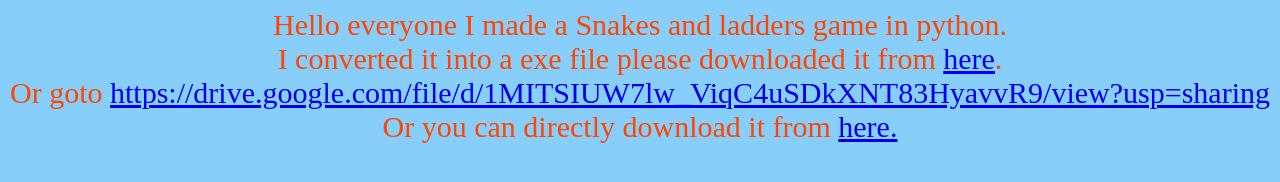
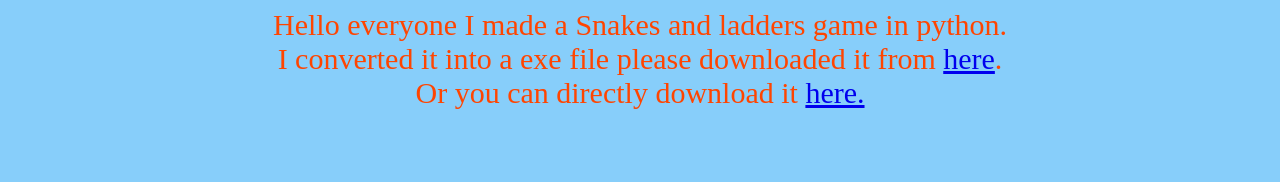
Before and after one commit to RushiVivek/SnakesAndLaddeRs, a plain HTML site: page index.html in a window 1280 px wide. Drawn offline with Linux system fonts and the light colour scheme.

Commit message:
Update index.html

```diff
--- a/index.html
+++ b/index.html
@@ -9,7 +9,7 @@
 <body>
     Hello everyone I made a Snakes and ladders game in python.
     <br>
-    I converted it into a exe file please downloaded it from <a href="https://drive.google.com/file/d/1MITSIUW7lw_ViqC4uSDkXNT83HyavvR9/view?usp=sharing">here</a>. <br>Or goto <a href="https://drive.google.com/file/d/1MITSIUW7lw_ViqC4uSDkXNT83HyavvR9/view?usp=sharing">https://drive.google.com/file/d/1MITSIUW7lw_ViqC4uSDkXNT83HyavvR9/view?usp=sharing</a>
-    <br>Or you can directly download it from <a href="https://doc-0s-44-docs.googleusercontent.com/docs/securesc/4p6lt676mibam8l7qegkj2qulja5vltt/p2kpc3t3jqt9f60857iutrugejcijiqv/1595487075000/03358278810357749287/03358278810357749287/1MITSIUW7lw_ViqC4uSDkXNT83HyavvR9?e=download&authuser=0&nonce=qmvirvqisvfda&user=03358278810357749287&hash=gkkdjrp4bc7fhemqagsmrrgh0hlkrn7n">here.</a>
+    I converted it into a exe file please downloaded it from <a href="https://drive.google.com/file/d/1MITSIUW7lw_ViqC4uSDkXNT83HyavvR9/view?usp=sharing">here</a>.
+    <br>Or you can directly download it <a href="https://doc-0s-44-docs.googleusercontent.com/docs/securesc/4p6lt676mibam8l7qegkj2qulja5vltt/p2kpc3t3jqt9f60857iutrugejcijiqv/1595487075000/03358278810357749287/03358278810357749287/1MITSIUW7lw_ViqC4uSDkXNT83HyavvR9?e=download&authuser=0&nonce=qmvirvqisvfda&user=03358278810357749287&hash=gkkdjrp4bc7fhemqagsmrrgh0hlkrn7n">here.</a>
 </body>
 </html>
```
